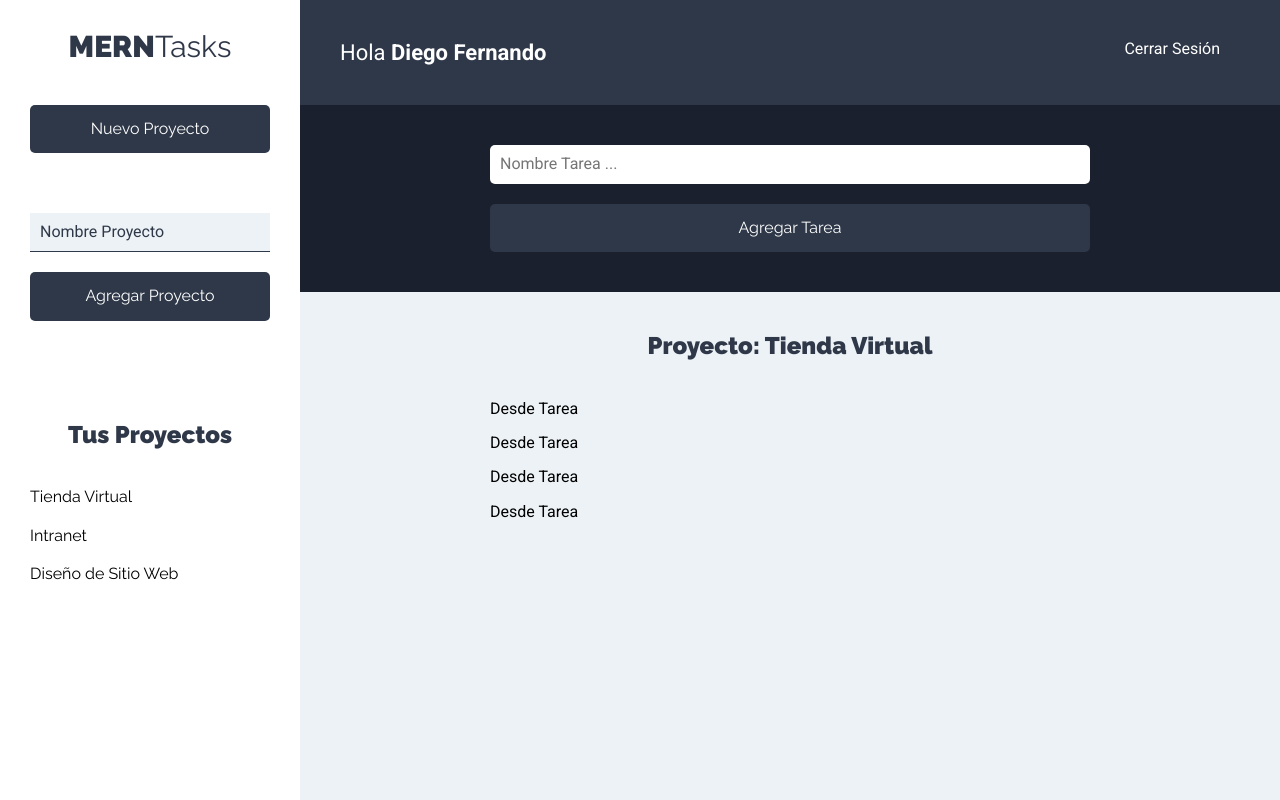
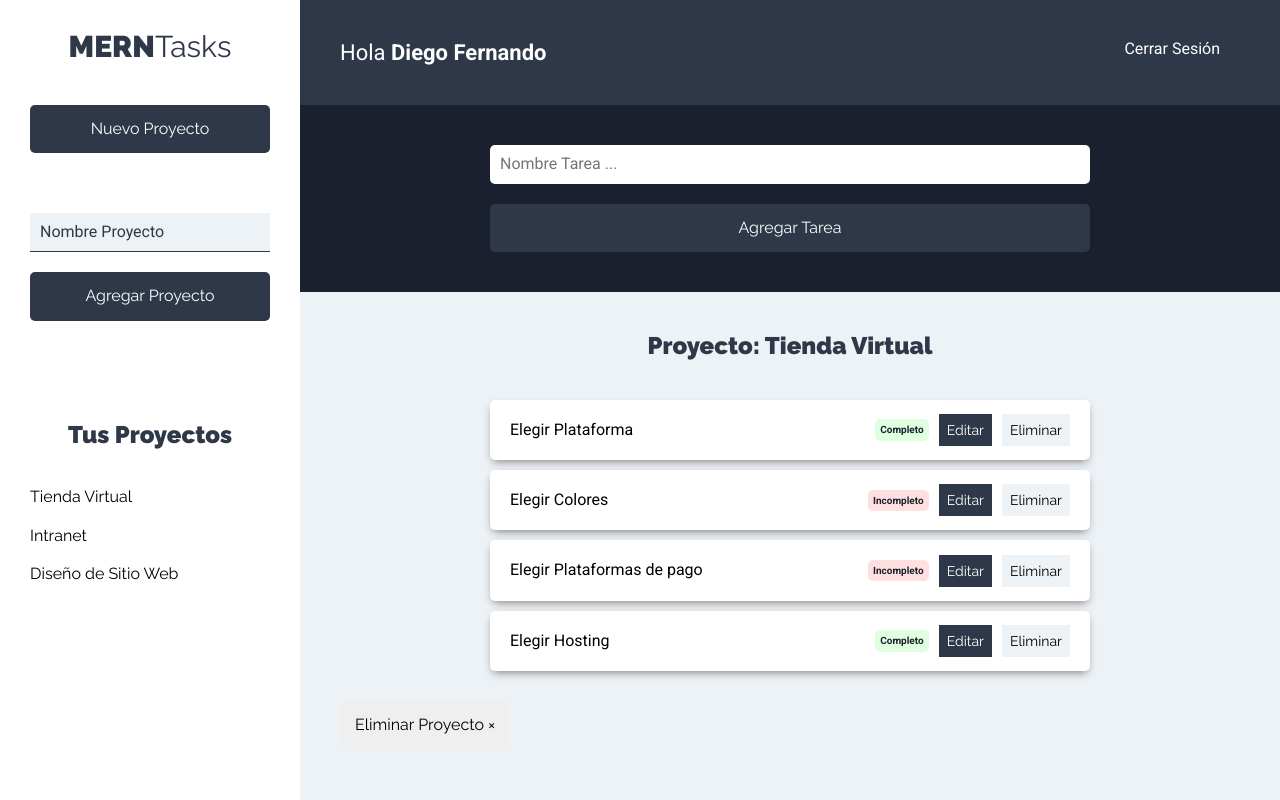
Before and after one commit to dfldiego/mern-UpTask, a React (Create React App) app in the folder cliente/: page /proyectos in a window 1280 px wide. Built offline with nearby package versions, Linux system fonts and the light colour scheme.

Commit message:
CLIENTE. Creando la página de Proyectos. parte8. listado de tareas completo. trabajando con la interfaz de Tarea.

```diff
--- a/cliente/src/components/tareas/ListadoTareas.jsx
+++ b/cliente/src/components/tareas/ListadoTareas.jsx
@@ -27,6 +27,10 @@
 
                 }
             </ul>
+            <button
+                type="button"
+                className="btn btn-eliminar"
+            >Eliminar Proyecto &times;</button>
         </Fragment>
     )
 }
--- a/cliente/src/components/tareas/Tarea.jsx
+++ b/cliente/src/components/tareas/Tarea.jsx
@@ -1,9 +1,39 @@
 import React, { Fragment } from 'react';
 
-const Tarea = () => {
+const Tarea = ({ tarea }) => {
     return (
         <Fragment>
-            <p>Desde Tarea</p>
+            <li className="tarea sombra">
+                <p>{tarea.nombre}</p>
+                <div className="estado">
+                    {tarea.estado
+                        ?
+                        (
+                            <button
+                                type="button"
+                                className="completo"
+                            >Completo</button>
+                        )
+                        :
+                        (
+                            <button
+                                type="button"
+                                className="incompleto"
+                            >Incompleto</button>
+                        )
+                    }
+                </div>
+                <div className="acciones">
+                    <button
+                        type="button"
+                        className="btn btn-primario"
+                    >Editar</button>
+                    <button
+                        type="button"
+                        className="btn btn-secundario"
+                    >Eliminar</button>
+                </div>
+            </li>
         </Fragment>
     )
 }
```
